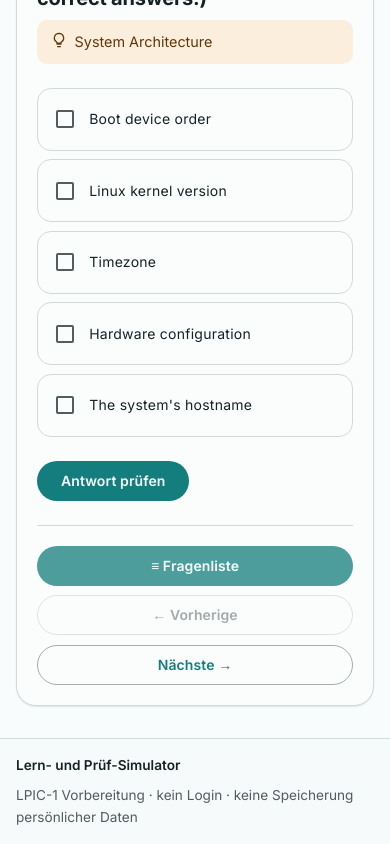
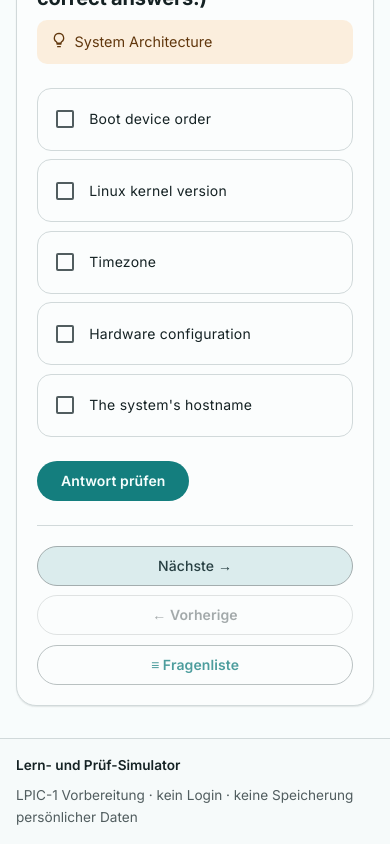
Before and after one commit to youllia/LPSim, an Angular app: page /catalogs/1/questions/1 in a window 390 px wide. Shown: the part 415-1259 px from the top of the page. Built offline with nearby package versions, Linux system fonts and the light colour scheme; data requests are answered from the project's data file.

Commit message:
btn mobile-nav

```diff
--- a/src/app/features/question-detail/question-nav/question-nav.html
+++ b/src/app/features/question-detail/question-nav/question-nav.html
@@ -6,24 +6,33 @@
   </button>
 
   <button matButton="outlined"
+          class="next"
           [disabled]="nextId() === undefined"
           (click)="goNext()">
     Nächste →
   </button>
 
   @if (isExam()) {
-    <a matButton="filled"
-       class="finish-btn"
-       [class.muted]="!isLastQuestion()"
-       (click)="finishExam()">
-      Prüfung beenden
-    </a>
+    @if (isLastQuestion()) {
+      <a matButton="filled" class="finish-btn" (click)="finishExam()">
+        Prüfung beenden
+      </a>
+    } @else {
+      <a matButton="outlined" class="finish-btn muted" (click)="finishExam()">
+        Prüfung beenden
+      </a>
+    }
   } @else {
-    <a matButton="filled"
-       class="finish-btn"
-       [class.muted]="!isLastQuestion()"
-       [routerLink]="['/catalogs', catalogId(), 'questions']">
-      ≡ Fragenliste
-    </a>
+    @if (isLastQuestion()) {
+      <a matButton="filled" class="finish-btn"
+         [routerLink]="['/catalogs', catalogId(), 'questions']">
+        ≡ Fragenliste
+      </a>
+    } @else {
+      <a matButton="outlined" class="finish-btn muted"
+         [routerLink]="['/catalogs', catalogId(), 'questions']">
+        ≡ Fragenliste
+      </a>
+    }
   }
 </nav>
--- a/src/app/features/question-detail/question-nav/question-nav.scss
+++ b/src/app/features/question-detail/question-nav/question-nav.scss
@@ -34,6 +34,14 @@
 
   .finish-btn {
     margin-left: 0;
-    order: -1;
+    //order: -1;
+  }
+
+  .next:not(:disabled) {
+    background: var(--mat-sys-secondary-container, #d7e3f4);
+    color: var(--mat-sys-on-secondary-container, #101c2c);
+    font-weight: 500;
+    //border-color: transparent;
+    order: -2;
   }
 }
```
